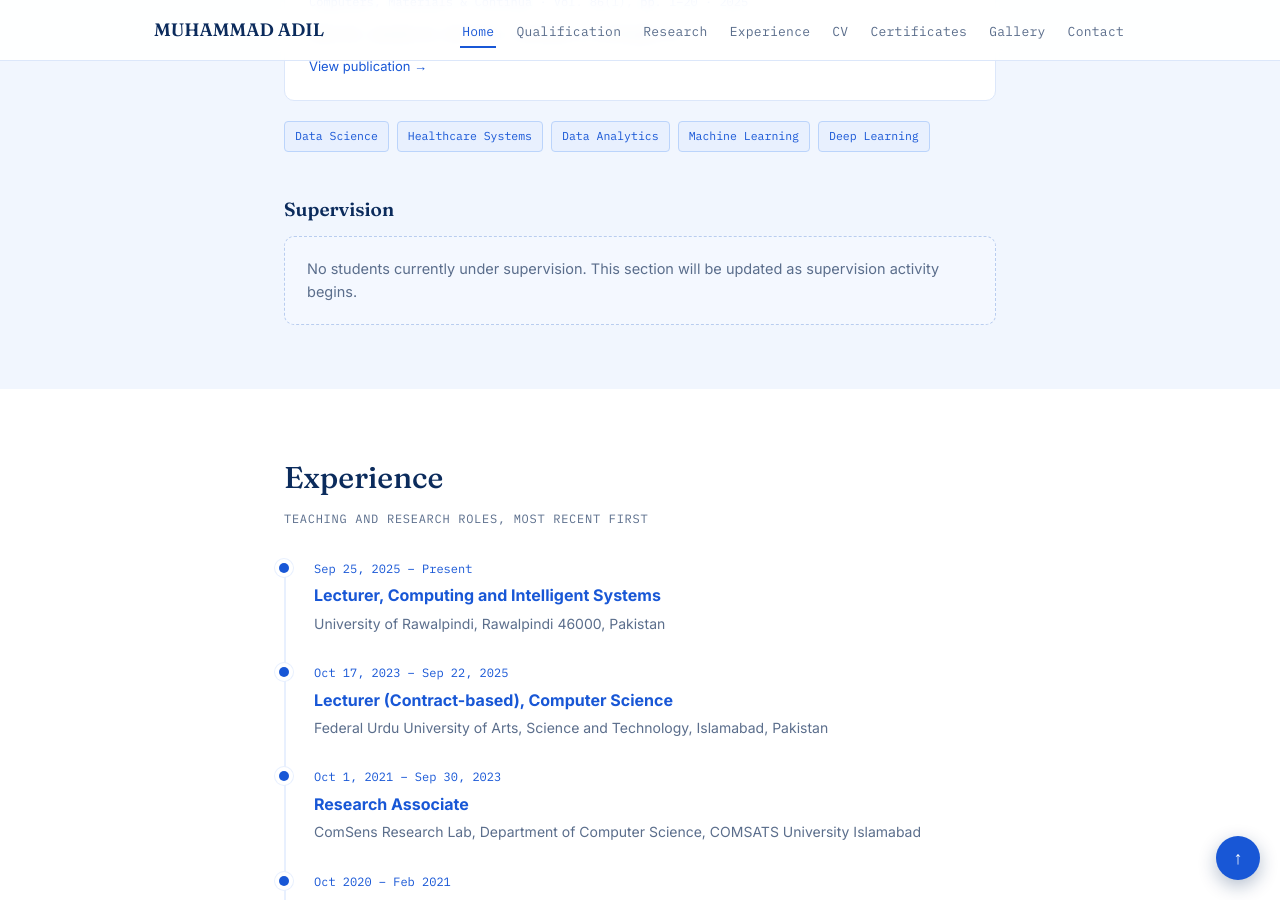
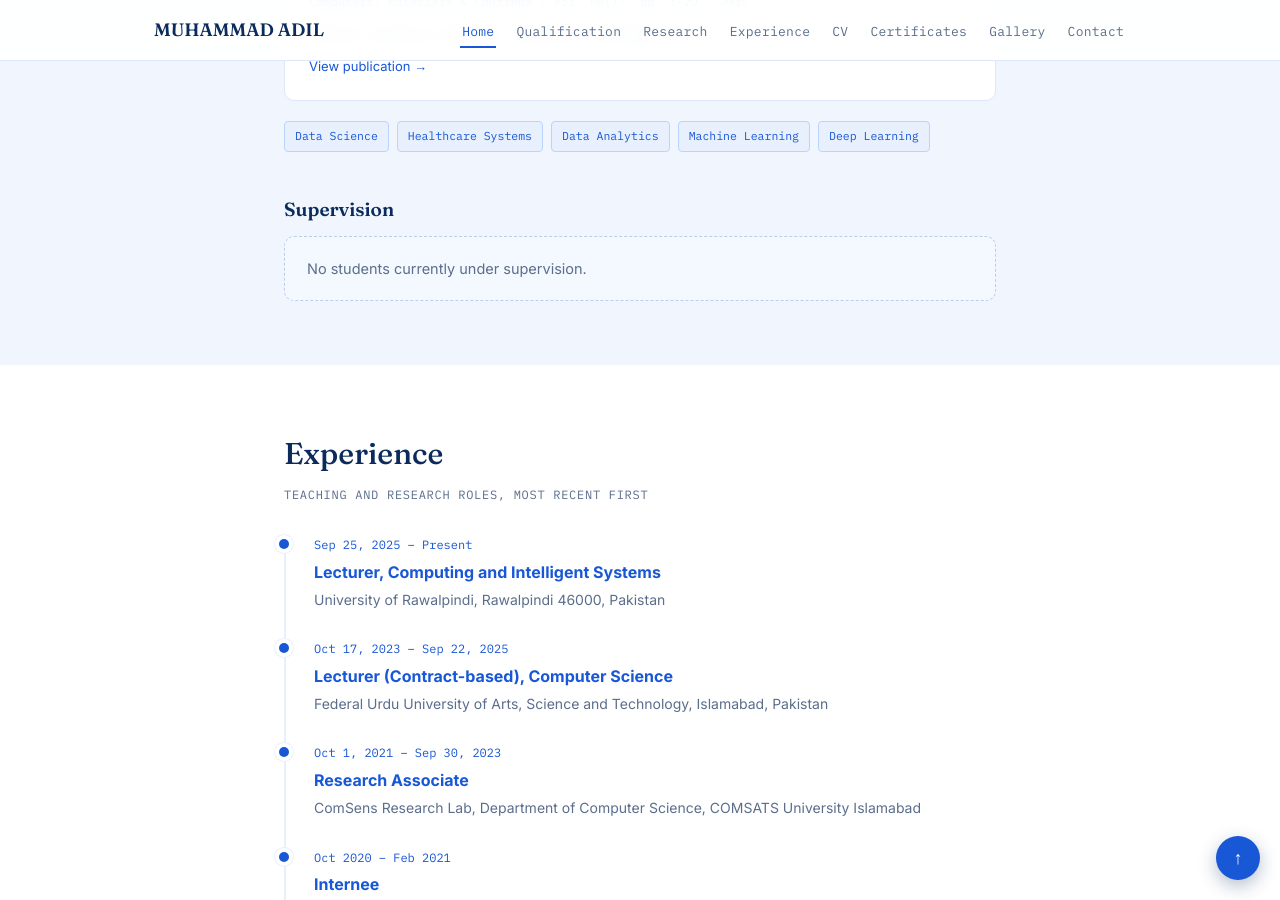
Before and after one commit to m-adilk/m-adilk.github.io, a Jekyll site: the page built from index.html, in a window 1280 px wide and 900 px high, scrolled down 1899 px. Built offline with Jekyll 4.4.1, drawn with Linux system fonts in a browser that asks for light colours; a style sheet for code colours, icons or effects is not loaded.

Commit message:
Update _data/site.yml (via Pages CMS)

```diff
--- a/_data/site.yml
+++ b/_data/site.yml
@@ -23,5 +23,4 @@ research_interests:
   - Data Analytics
   - Machine Learning
   - Deep Learning
-supervision: No students currently under supervision. This section will be
-  updated as supervision activity begins.
+supervision: No students currently under supervision.
```
